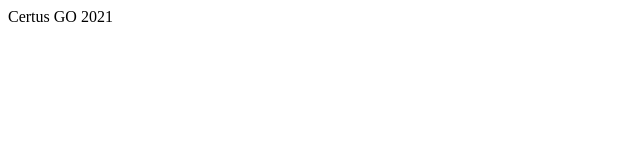
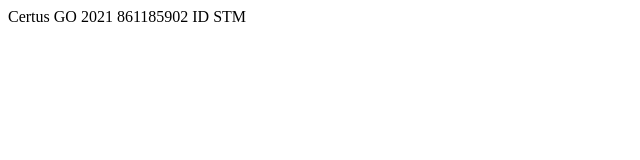
Before and after one commit to dIego2k4/dIego2k4.github.io, a plain HTML site: page index.html in a window 1280 px wide. Shown: the whole page, without its empty margins (0-640 px from the left). Drawn offline with Linux system fonts and the light colour scheme.

Commit message:
Update index.html

```diff
--- a/index.html
+++ b/index.html
@@ -7,6 +7,6 @@
     <title>Certus GO - Bienvenido</title>
 </head>
 <body>
-    Certus GO 2021
+    Certus GO 2021 861185902 ID STM
 </body>
 </html>
```
